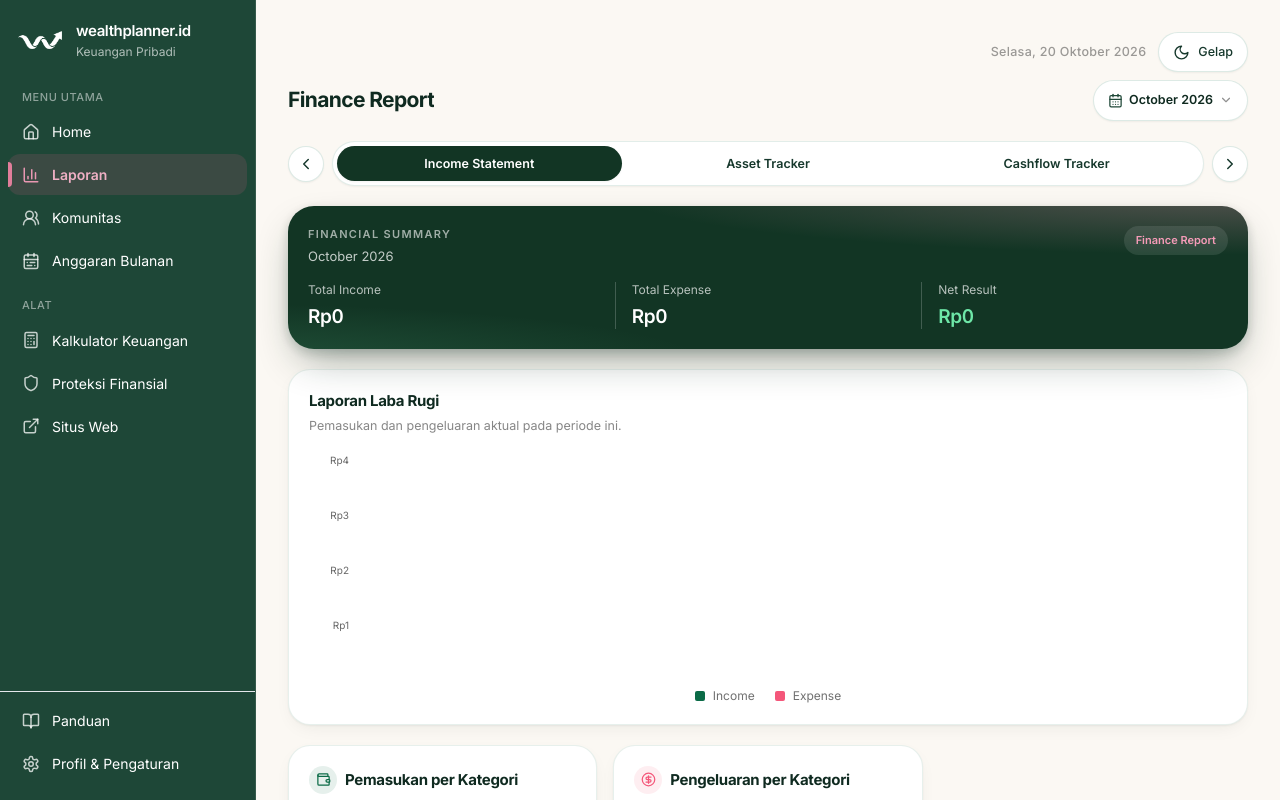
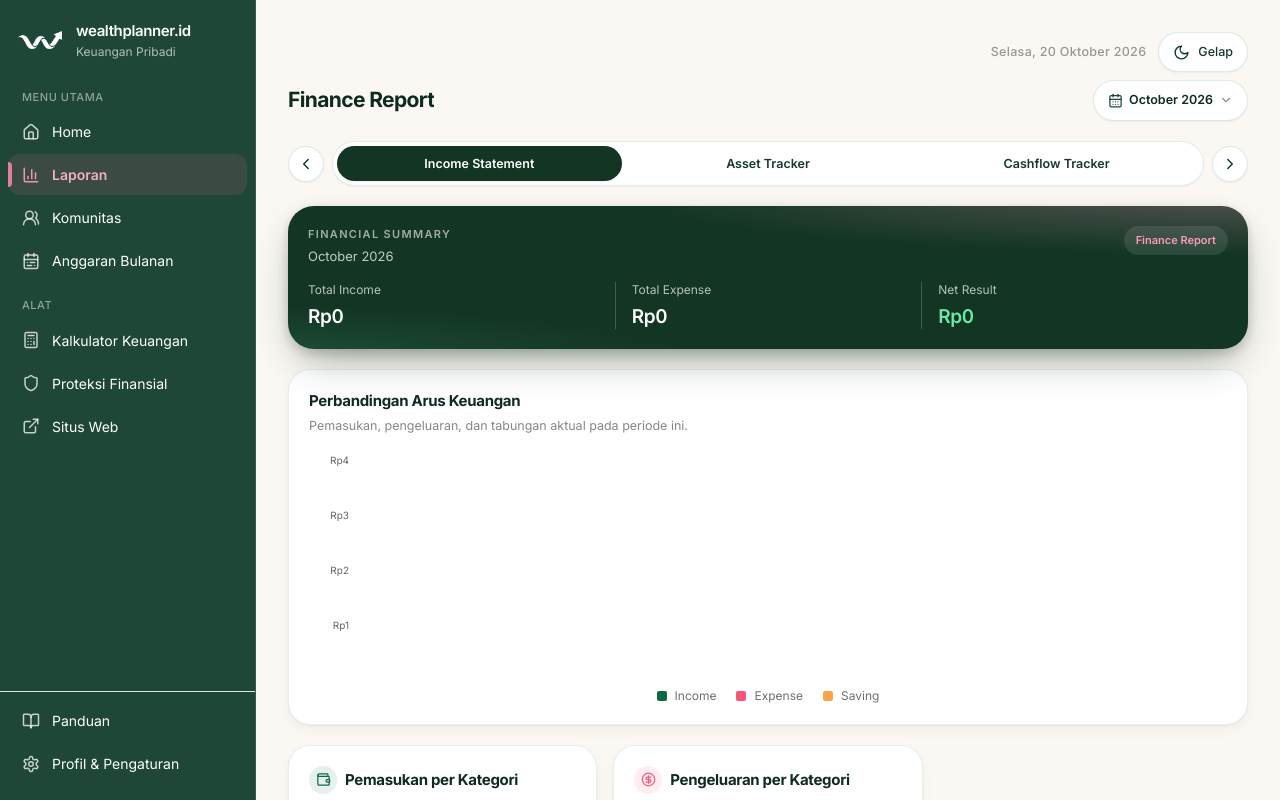
Before and after one commit to jasminework2023/personal-wealthplanner, a React (Vite) app: page /dashboard/finance in a window 1280 px wide. Shown: the top 800 px of the page. Built offline with nearby package versions, Linux system fonts and the light colour scheme; the HTML template or start-up script is replaced by a standard one.

Commit message:
Complete income comparison chart categories

```diff
--- a/src/pages/DashboardFinance.tsx
+++ b/src/pages/DashboardFinance.tsx
@@ -284,10 +284,10 @@ export function DashboardFinance() {
       </section>
 
       {activeReportTab === "income" && <>
-        <ChartCard title={id ? "Laporan Laba Rugi" : "Income Statement"} subtitle={id ? "Pemasukan dan pengeluaran aktual pada periode ini." : "Actual income and expenses for this period."}>
+        <ChartCard title={id ? "Perbandingan Arus Keuangan" : "Cash Flow Comparison"} subtitle={id ? "Pemasukan, pengeluaran, dan tabungan aktual pada periode ini." : "Actual income, expenses, and savings for this period."}>
           <div className="w-full">
-            <ResponsiveContainer width="100%" height={230}><BarChart data={[{name:"Periode ini",income:totalIncome,expense:totalExpense}]} barCategoryGap="8%" barGap={12} margin={{top:10,right:8,left:0,bottom:0}}><XAxis dataKey="name" hide/><YAxis width={48} tickFormatter={(v)=>formatCompact(v)} tick={{fontSize:10}} axisLine={false} tickLine={false}/><Tooltip formatter={(v:number)=>formatRupiah(v)}/><Bar dataKey="income" name="Total Income" fill="#0B6B47" radius={[8,8,0,0]} maxBarSize={88}/><Bar dataKey="expense" name="Total Expense" fill="#F4577A" radius={[8,8,0,0]} maxBarSize={88}/></BarChart></ResponsiveContainer>
-            <div className="mt-2 flex justify-center gap-5 text-xs text-charcoal/65"><span className="inline-flex items-center gap-2"><span className="h-2.5 w-2.5 rounded-sm bg-[#0B6B47]"/>Income</span><span className="inline-flex items-center gap-2"><span className="h-2.5 w-2.5 rounded-sm bg-[#F4577A]"/>Expense</span></div>
+            <ResponsiveContainer width="100%" height={230}><BarChart data={[{name:"Periode ini",income:totalIncome,expense:totalExpense,saving:totalSaving}]} barCategoryGap="8%" barGap={12} margin={{top:10,right:8,left:0,bottom:0}}><XAxis dataKey="name" hide/><YAxis width={48} tickFormatter={(v)=>formatCompact(v)} tick={{fontSize:10}} axisLine={false} tickLine={false}/><Tooltip formatter={(v:number)=>formatRupiah(v)}/><Bar dataKey="income" name="Income" fill="#0B6B47" radius={[8,8,0,0]} maxBarSize={72}/><Bar dataKey="expense" name="Expense" fill="#F4577A" radius={[8,8,0,0]} maxBarSize={72}/><Bar dataKey="saving" name="Saving" fill="#FFA24C" radius={[8,8,0,0]} maxBarSize={72}/></BarChart></ResponsiveContainer>
+            <div className="mt-2 flex flex-wrap justify-center gap-x-5 gap-y-2 text-xs text-charcoal/65"><span className="inline-flex items-center gap-2"><span className="h-2.5 w-2.5 rounded-sm bg-[#0B6B47]"/>Income</span><span className="inline-flex items-center gap-2"><span className="h-2.5 w-2.5 rounded-sm bg-[#F4577A]"/>Expense</span><span className="inline-flex items-center gap-2"><span className="h-2.5 w-2.5 rounded-sm bg-[#FFA24C]"/>Saving</span></div>
           </div>
         </ChartCard>
         <div className="grid gap-4 lg:grid-cols-3">
```
